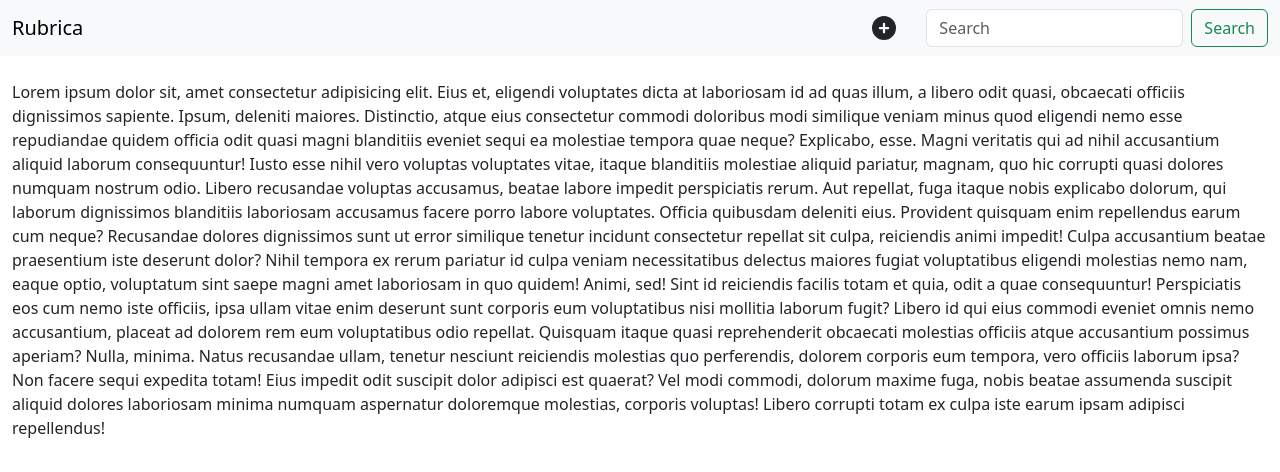
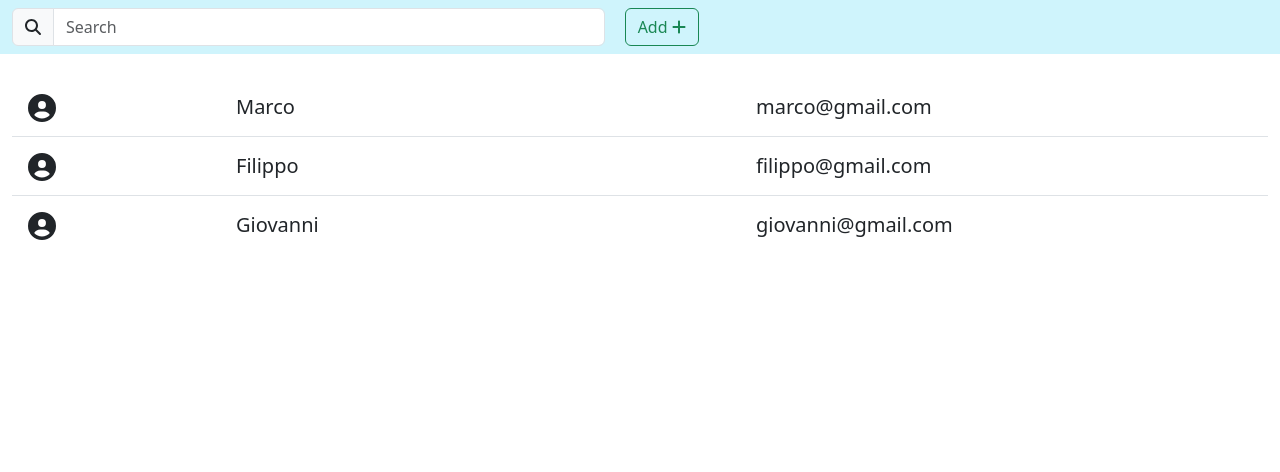
Before and after one commit to M4rk03/TestFrontend_InfoCert, an Angular app in the folder Contact_List/address_book/: page / in a window 1280 px wide. Shown: the top 472 px of the page. Built offline with nearby package versions, Linux system fonts and the light colour scheme.

Commit message:
Contact component implementation

```diff
--- a/Contact_List/address_book/src/app/app.component.css
+++ b/Contact_List/address_book/src/app/app.component.css
@@ -1,6 +1,6 @@
-
-.icon {
-    font-size: x-large;
-    margin-right: 30px;
-    cursor: pointer;
+.grid-col-2 {
+    display: grid;
+    grid-template-columns: 8fr 1fr;
+    gap: 20px;
+    align-items: center;
 }
--- a/Contact_List/address_book/src/app/app.component.html
+++ b/Contact_List/address_book/src/app/app.component.html
@@ -1,11 +1,13 @@
-<nav class="navbar navbar-light bg-light">
+<nav class="navbar navbar-light" style="background-color: #cff4fc;">
   <div class="container-fluid">
-    <a class="navbar-brand"> Rubrica </a>
-    <form class="d-flex" style="align-items: center;">
-      <fa-icon [icon]="faCirclePlus" class="icon"></fa-icon>
+    <form class="grid-col-2">
+      <div class="input-group">
+        <fa-icon [icon]="search" class="input-group-text"></fa-icon>
+        <input class="form-control" type="search" placeholder="Search" aria-label="Search">
+      </div>
 
-      <input class="form-control me-2" type="search" placeholder="Search" aria-label="Search">
-      <button class="btn btn-outline-success" type="submit">Search</button>
+      <button type="button" class="btn btn-outline-success" (click)="addContact()">
+        Add <fa-icon [icon]="add"></fa-icon> </button>
     </form>
   </div>
 </nav>
@@ -13,18 +15,11 @@
 <br>
 
 <main class="container-fluid">
-  <p>
-    Lorem ipsum dolor sit, amet consectetur adipisicing elit. Eius et, eligendi voluptates dicta at laboriosam id ad quas illum, a libero odit quasi, obcaecati officiis dignissimos sapiente. Ipsum, deleniti maiores.
-    Distinctio, atque eius consectetur commodi doloribus modi similique veniam minus quod eligendi nemo esse repudiandae quidem officia odit quasi magni blanditiis eveniet sequi ea molestiae tempora quae neque? Explicabo, esse.
-    Magni veritatis qui ad nihil accusantium aliquid laborum consequuntur! Iusto esse nihil vero voluptas voluptates vitae, itaque blanditiis molestiae aliquid pariatur, magnam, quo hic corrupti quasi dolores numquam nostrum odio.
-    Libero recusandae voluptas accusamus, beatae labore impedit perspiciatis rerum. Aut repellat, fuga itaque nobis explicabo dolorum, qui laborum dignissimos blanditiis laboriosam accusamus facere porro labore voluptates. Officia quibusdam deleniti eius.
-    Provident quisquam enim repellendus earum cum neque? Recusandae dolores dignissimos sunt ut error similique tenetur incidunt consectetur repellat sit culpa, reiciendis animi impedit! Culpa accusantium beatae praesentium iste deserunt dolor?
-    Nihil tempora ex rerum pariatur id culpa veniam necessitatibus delectus maiores fugiat voluptatibus eligendi molestias nemo nam, eaque optio, voluptatum sint saepe magni amet laboriosam in quo quidem! Animi, sed!
-    Sint id reiciendis facilis totam et quia, odit a quae consequuntur! Perspiciatis eos cum nemo iste officiis, ipsa ullam vitae enim deserunt sunt corporis eum voluptatibus nisi mollitia laborum fugit?
-    Libero id qui eius commodi eveniet omnis nemo accusantium, placeat ad dolorem rem eum voluptatibus odio repellat. Quisquam itaque quasi reprehenderit obcaecati molestias officiis atque accusantium possimus aperiam? Nulla, minima.
-    Natus recusandae ullam, tenetur nesciunt reiciendis molestias quo perferendis, dolorem corporis eum tempora, vero officiis laborum ipsa? Non facere sequi expedita totam! Eius impedit odit suscipit dolor adipisci est quaerat?
-    Vel modi commodi, dolorum maxime fuga, nobis beatae assumenda suscipit aliquid dolores laboriosam minima numquam aspernatur doloremque molestias, corporis voluptas! Libero corrupti totam ex culpa iste earum ipsam adipisci repellendus!
-  </p>
+  <ul class="list-group list-group-flush">
+    <li class="list-group-item" *ngFor="let c of contactList">
+      <contact [user]="c"></contact>
+    </li>
+  </ul>
 </main>
 
 <router-outlet></router-outlet>
--- a/Contact_List/address_book/src/app/app.component.ts
+++ b/Contact_List/address_book/src/app/app.component.ts
@@ -2,17 +2,31 @@ import { Component } from '@angular/core';
 import { CommonModule } from '@angular/common';
 import { RouterOutlet } from '@angular/router';
 import { FontAwesomeModule } from '@fortawesome/angular-fontawesome';
-import { faCirclePlus } from '@fortawesome/free-solid-svg-icons';
+import { faCirclePlus, faMagnifyingGlass, faPlus } from '@fortawesome/free-solid-svg-icons';
+import { ContactComponent } from './contact/contact.component';
 
 @Component({
   selector: 'app-root',
   standalone: true,
-  imports: [CommonModule, RouterOutlet, FontAwesomeModule],
+  imports: [CommonModule, RouterOutlet, FontAwesomeModule, ContactComponent],
   templateUrl: './app.component.html',
   styleUrl: './app.component.css'
 })
 export class AppComponent {
   title = 'address_book';
 
-  faCirclePlus = faCirclePlus;
+  // Icon
+  add = faPlus;
+  search = faMagnifyingGlass
+
+  // Code
+  contactList: Array<object> = [
+    {name:'Marco', mail:'marco@gmail.com'},
+    {name:'Filippo', mail:'filippo@gmail.com'},
+    {name:'Giovanni', mail:'giovanni@gmail.com'}
+  ];
+
+  addContact(){
+    this.contactList.push({name:'Nome', mail:'mail@gmail.com'})
+  }
 }
--- a/Contact_List/address_book/src/app/contact/contact.component.html
+++ b/Contact_List/address_book/src/app/contact/contact.component.html
@@ -1,3 +1,8 @@
-<div class="alert alert-primary" role="alert">
-    A simple primary alert—check it out!
+<div class="row align-items-center fs-5">
+    <div class="col-2 fs-3">
+        <fa-icon [icon]="imgUser"></fa-icon> </div>
+
+    <div class="col"> {{ user.name }} </div>
+
+    <div class="col"> {{ user.mail }} </div>
 </div>
--- a/Contact_List/address_book/src/app/contact/contact.component.ts
+++ b/Contact_List/address_book/src/app/contact/contact.component.ts
@@ -1,12 +1,22 @@
-import { Component } from '@angular/core';
+import { Component, Input } from '@angular/core';
+import { CommonModule } from '@angular/common';
+import ContactModel from '../models/ContactModel';
+import { FontAwesomeModule } from '@fortawesome/angular-fontawesome';
+import { faCircleUser } from '@fortawesome/free-solid-svg-icons';
+
 
 @Component({
-  selector: 'app-contact',
+  selector: 'contact',
   standalone: true,
-  imports: [],
+  imports: [CommonModule, FontAwesomeModule],
   templateUrl: './contact.component.html',
   styleUrl: './contact.component.css'
 })
 export class ContactComponent {
+  // Icon
+  imgUser = faCircleUser;
+
+  // Code
+  @Input() user: any = {};
 
 }
--- /dev/null
+++ b/Contact_List/address_book/src/app/models/ContactModel.ts
@@ -0,0 +1,13 @@
+class ContactModel {
+    public img: string;
+    public name: string;
+    public mail: string;
+
+    constructor(img: string, name: string, mail: string) {
+        this.img = img;
+        this.name = name;
+        this.mail = mail;
+    }
+}
+
+export default ContactModel;
```
